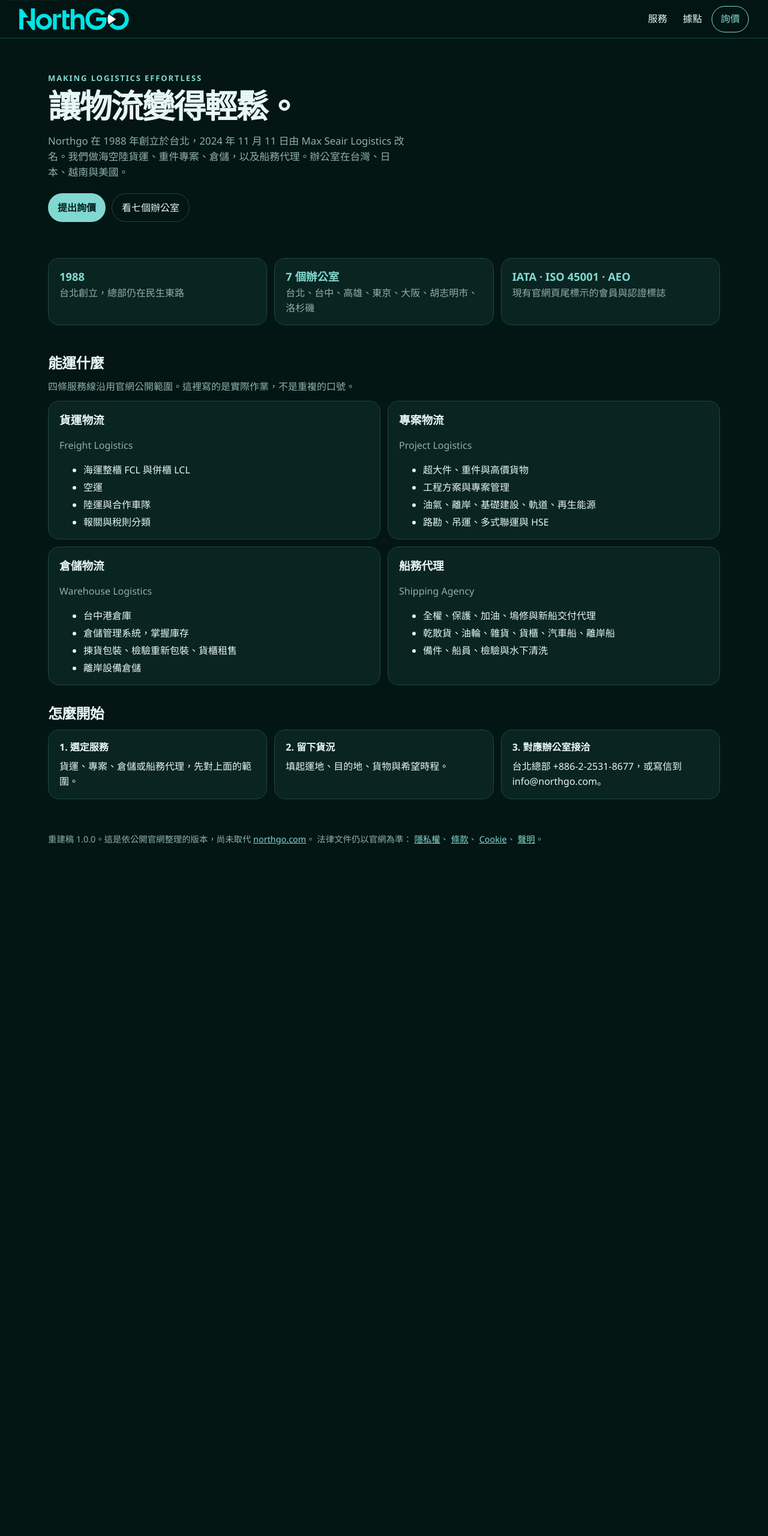
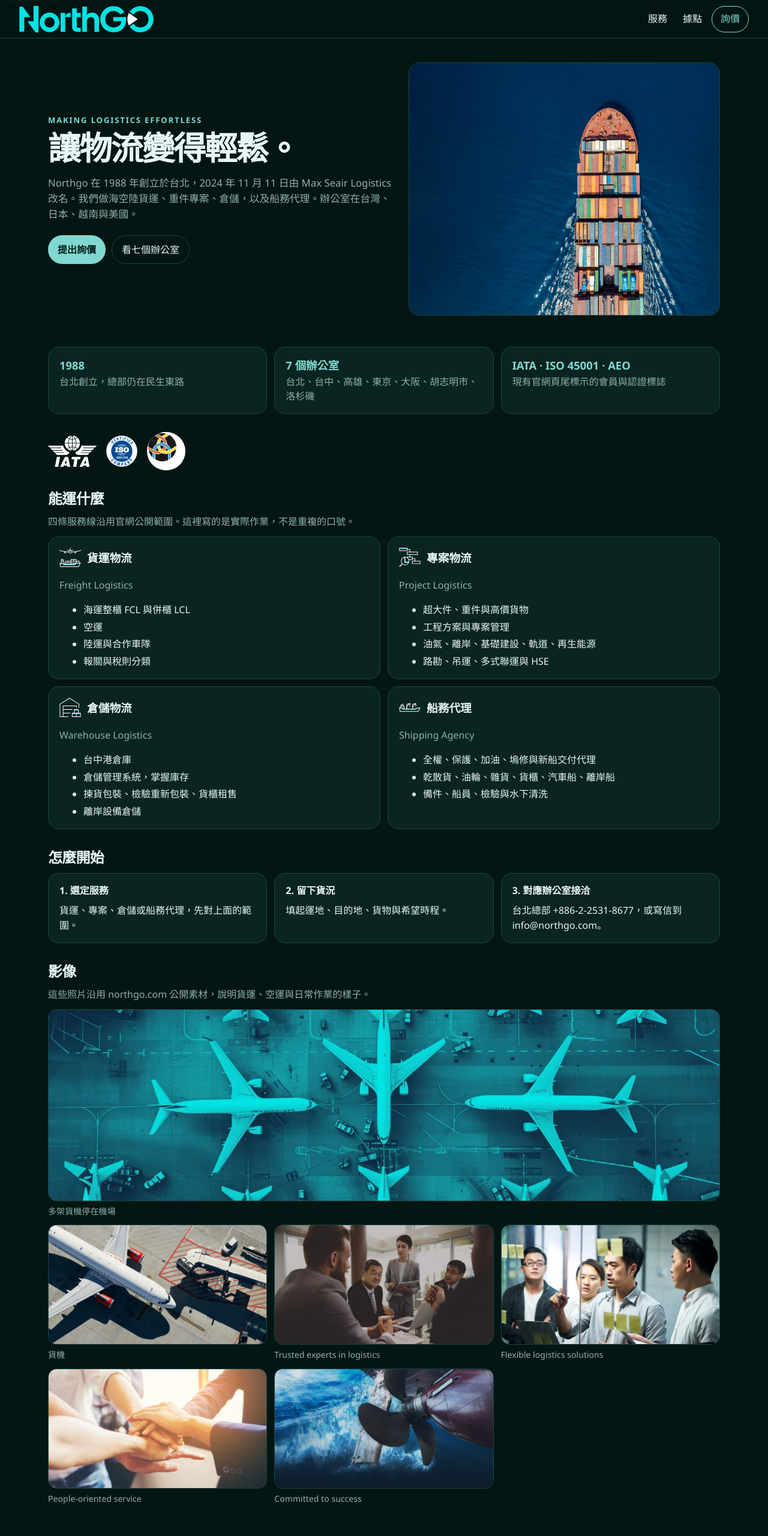
Before and after one commit to dolly0952910956/northgo-3, a plain HTML site: page index.html in a window 1280 px wide. Shown: the top 2560 px of the page at 60% size. Before the commit the page ends 1446 px from the top, so only its background shows below. Drawn offline with Linux system fonts and the light colour scheme.

Commit message:
Show the NorthGO mark larger and add the official photos.
The homepage now uses the public ship, aircraft, service icons, and membership marks.

```diff
--- a/index.html
+++ b/index.html
@@ -61,13 +61,17 @@
       border-bottom: 1px solid var(--line);
     }
     .brand { text-decoration: none; min-height: 44px; display: inline-flex; align-items: center; }
-    .brand img { height: 36px; width: auto; display: block; }
+    .brand img { height: 44px; width: auto; display: block; }
+    img { max-width: 100%; }
     .site-nav { display: flex; flex-wrap: wrap; gap: 6px; align-items: center; }
     .site-nav a { text-decoration: none; min-height: 44px; display: inline-flex; align-items: center; padding: 0 10px; border-radius: 999px; }
     .site-nav a.live { border: 1px solid var(--cyan); color: var(--cyan); padding: 0 14px; }
     .site-nav a.live:hover, .site-nav a.live:focus-visible { background: var(--cyan); color: var(--navy); }
     .wrap { width: min(1120px, 100%); margin: 0 auto; }
-    .hero { padding: 56px 20px 36px; }
+    .hero { padding: 40px 20px 28px; }
+    .hero-grid { display: grid; gap: 28px; align-items: center; }
+    .hero-photo { margin: 0; border-radius: var(--radius); overflow: hidden; border: 1px solid var(--line); }
+    .hero-photo img { width: 100%; height: 320px; object-fit: cover; object-position: 72% center; display: block; }
     .eyebrow { margin: 0 0 8px; color: var(--cyan); letter-spacing: 0.14em; text-transform: uppercase; font-size: 0.82rem; font-weight: 700; }
     h1 { margin: 0; font-size: clamp(2.1rem, 5vw, 3.4rem); line-height: 1.05; letter-spacing: -0.04em; }
     .lede { max-width: 62ch; color: var(--muted); font-size: 1.05rem; }
@@ -87,23 +91,37 @@
     main { padding: 8px 20px 48px; }
     h2 { margin: 28px 0 8px; letter-spacing: -0.03em; }
     .section-note { margin: 0 0 12px; color: var(--muted); max-width: 68ch; }
-    .service h3 { margin: 0; }
+    .service h3 { margin: 0; display: flex; align-items: center; gap: 10px; }
+    .service h3 img { width: 36px; height: 36px; flex: none; }
+    .marks { display: flex; flex-wrap: wrap; gap: 16px; align-items: center; margin: 14px 0 4px; }
+    .marks img { height: 52px; width: auto; }
+    .aeo-frame { width: 64px; height: 64px; overflow: hidden; border-radius: 50%; background: #fff; display: inline-block; flex: none; }
+    .aeo-frame img { width: 250px; max-width: none; height: auto; margin: -8px 0 0 -10px; }
+    .gallery { display: grid; gap: 12px; }
+    .gallery figure { margin: 0; }
+    .gallery img { width: 100%; height: 200px; object-fit: cover; display: block; border-radius: 14px; border: 1px solid var(--line); }
+    .gallery figcaption { margin-top: 6px; color: var(--muted); font-size: 0.88rem; }
     .service ul, .step p { margin: 8px 0 0; }
     .service li + li { margin-top: 4px; }
     footer { padding: 8px 20px 36px; color: var(--muted); font-size: 0.9rem; }
     footer a { color: var(--cyan); }
     @media (min-width: 800px) {
       .hero, main, footer, .topbar { padding-left: 32px; padding-right: 32px; }
+      .hero-grid { grid-template-columns: 1.05fr 0.95fr; }
+      .hero-photo img { height: 420px; }
       .facts { grid-template-columns: repeat(3, 1fr); }
       .services { grid-template-columns: 1fr 1fr; }
       .steps { grid-template-columns: repeat(3, 1fr); }
+      .gallery { grid-template-columns: 1fr 1fr 1fr; }
+      .gallery .wide { grid-column: 1 / -1; }
+      .gallery .wide img { height: 320px; }
     }
   </style>
 </head>
 <body>
   <a class="skip" href="#content">跳至內容</a>
   <header class="topbar">
-    <a class="brand" href="index.html"><img src="assets/logo.svg" alt="Northgo" width="156" height="36"></a>
+    <a class="brand" href="index.html"><img src="assets/logo.svg" alt="Northgo" width="224" height="44"></a>
     <nav class="site-nav" aria-label="主要">
       <a href="#services">服務</a>
       <a href="locations.html">據點</a>
@@ -111,7 +129,8 @@
     </nav>
   </header>
   <section class="hero">
-    <div class="wrap">
+    <div class="wrap hero-grid">
+      <div>
         <p class="eyebrow">Making logistics effortless</p>
         <h1>讓物流變得輕鬆。</h1>
         <p class="lede">Northgo 在 1988 年創立於台北，2024 年 11 月 11 日由 Max Seair Logistics 改名。我們做海空陸貨運、重件專案、倉儲，以及船務代理。辦公室在台灣、日本、越南與美國。</p>
@@ -119,6 +138,10 @@
           <a class="primary" href="contact.html">提出詢價</a>
           <a class="secondary" href="locations.html">看七個辦公室</a>
         </div>
+      </div>
+      <figure class="hero-photo">
+        <img src="assets/media/hero.webp" alt="滿載貨櫃的貨輪，由上空俯瞰">
+      </figure>
     </div>
   </section>
   <main id="content">
@@ -128,12 +151,17 @@
         <p class="fact"><strong>7 個辦公室</strong><span>台北、台中、高雄、東京、大阪、胡志明市、洛杉磯</span></p>
         <p class="fact"><strong>IATA · ISO 45001 · AEO</strong><span>現有官網頁尾標示的會員與認證標誌</span></p>
       </section>
+      <div class="marks" aria-label="會員與認證標誌">
+        <img src="assets/media/iata.svg" alt="IATA">
+        <img src="assets/media/iso.svg" alt="ISO 45001">
+        <span class="aeo-frame"><img src="assets/media/aeo.webp" alt="AEO"></span>
+      </div>
 
       <h2 id="services">能運什麼</h2>
       <p class="section-note">四條服務線沿用官網公開範圍。這裡寫的是實際作業，不是重複的口號。</p>
       <div class="services">
         <article class="service">
-          <h3>貨運物流</h3>
+          <h3><img src="assets/media/icon-freight.svg" alt="">貨運物流</h3>
           <p class="en">Freight Logistics</p>
           <ul>
             <li>海運整櫃 FCL 與併櫃 LCL</li>
@@ -143,7 +171,7 @@
           </ul>
         </article>
         <article class="service">
-          <h3>專案物流</h3>
+          <h3><img src="assets/media/icon-project.svg" alt="">專案物流</h3>
           <p class="en">Project Logistics</p>
           <ul>
             <li>超大件、重件與高價貨物</li>
@@ -153,7 +181,7 @@
           </ul>
         </article>
         <article class="service">
-          <h3>倉儲物流</h3>
+          <h3><img src="assets/media/icon-warehouse.svg" alt="">倉儲物流</h3>
           <p class="en">Warehouse Logistics</p>
           <ul>
             <li>台中港倉庫</li>
@@ -163,7 +191,7 @@
           </ul>
         </article>
         <article class="service">
-          <h3>船務代理</h3>
+          <h3><img src="assets/media/icon-agency.svg" alt="">船務代理</h3>
           <p class="en">Shipping Agency</p>
           <ul>
             <li>全權、保護、加油、塢修與新船交付代理</li>
@@ -179,11 +207,40 @@
         <article class="step"><strong>2. 留下貨況</strong><p>填起運地、目的地、貨物與希望時程。</p></article>
         <article class="step"><strong>3. 對應辦公室接洽</strong><p>台北總部 +886-2-2531-8677，或寫信到 info@northgo.com。</p></article>
       </div>
+
+      <h2>影像</h2>
+      <p class="section-note">這些照片沿用 northgo.com 公開素材，說明貨運、空運與日常作業的樣子。</p>
+      <div class="gallery">
+        <figure class="wide">
+          <img src="assets/media/planes.webp" alt="停在機場的多架貨機">
+          <figcaption>多架貨機停在機場</figcaption>
+        </figure>
+        <figure>
+          <img src="assets/media/plane.webp" alt="機場上的貨機">
+          <figcaption>貨機</figcaption>
+        </figure>
+        <figure>
+          <img src="assets/media/trusted.jpg" alt="會議中討論物流的團隊">
+          <figcaption>Trusted experts in logistics</figcaption>
+        </figure>
+        <figure>
+          <img src="assets/media/flexible.jpg" alt="彈性物流方案">
+          <figcaption>Flexible logistics solutions</figcaption>
+        </figure>
+        <figure>
+          <img src="assets/media/people.jpg" alt="以人為本的服務">
+          <figcaption>People-oriented service</figcaption>
+        </figure>
+        <figure>
+          <img src="assets/media/committed.jpg" alt="專注把事情做成">
+          <figcaption>Committed to success</figcaption>
+        </figure>
+      </div>
     </div>
   </main>
   <footer>
     <div class="wrap">
-      重建稿 1.0.0。這是依公開官網整理的版本，尚未取代 <a href="https://www.northgo.com/">northgo.com</a>。
+      重建稿 1.1.0。這是依公開官網整理的版本，尚未取代 <a href="https://www.northgo.com/">northgo.com</a>。
       法律文件仍以官網為準：
       <a href="https://www.northgo.com/legal/privacy-policy">隱私權</a>、
       <a href="https://www.northgo.com/legal/terms">條款</a>、
```
Also changed, not shown: contact.html (+2 -2 lines), locations.html (+2 -2 lines), sitemap.html (+2 -2 lines), assets/media/aeo.webp (added), assets/media/committed.jpg (added), assets/media/flexible.jpg (added), assets/media/hero.webp (added), assets/media/iata.svg (added), assets/media/icon-agency.svg (added), assets/media/icon-freight.svg (added), assets/media/icon-project.svg (added), assets/media/icon-warehouse.svg (added), assets/media/iso.svg (added), assets/media/people.jpg (added), 3 more files, 1 other file. Lines whose indentation alone changed are shown as unchanged.
